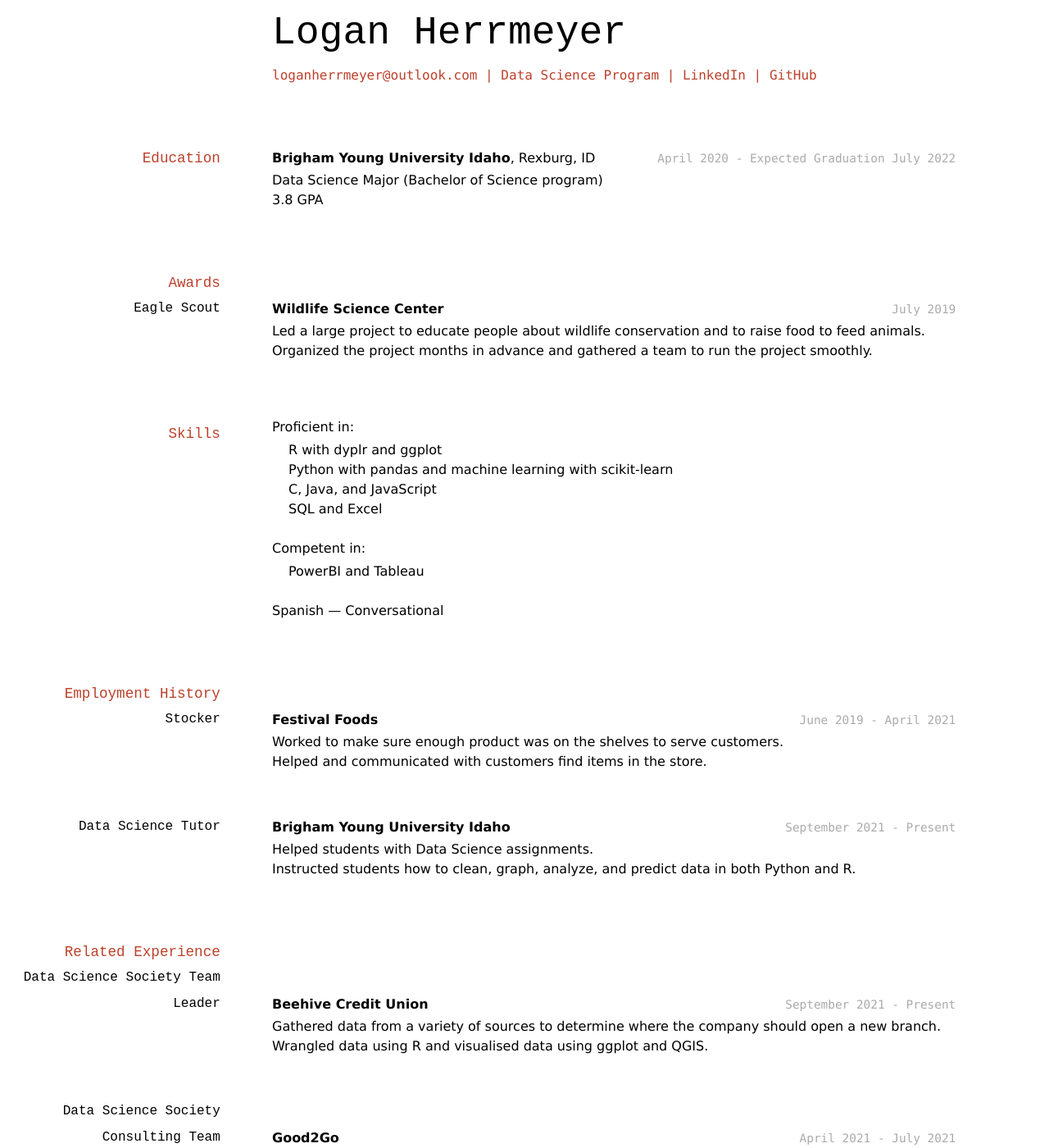
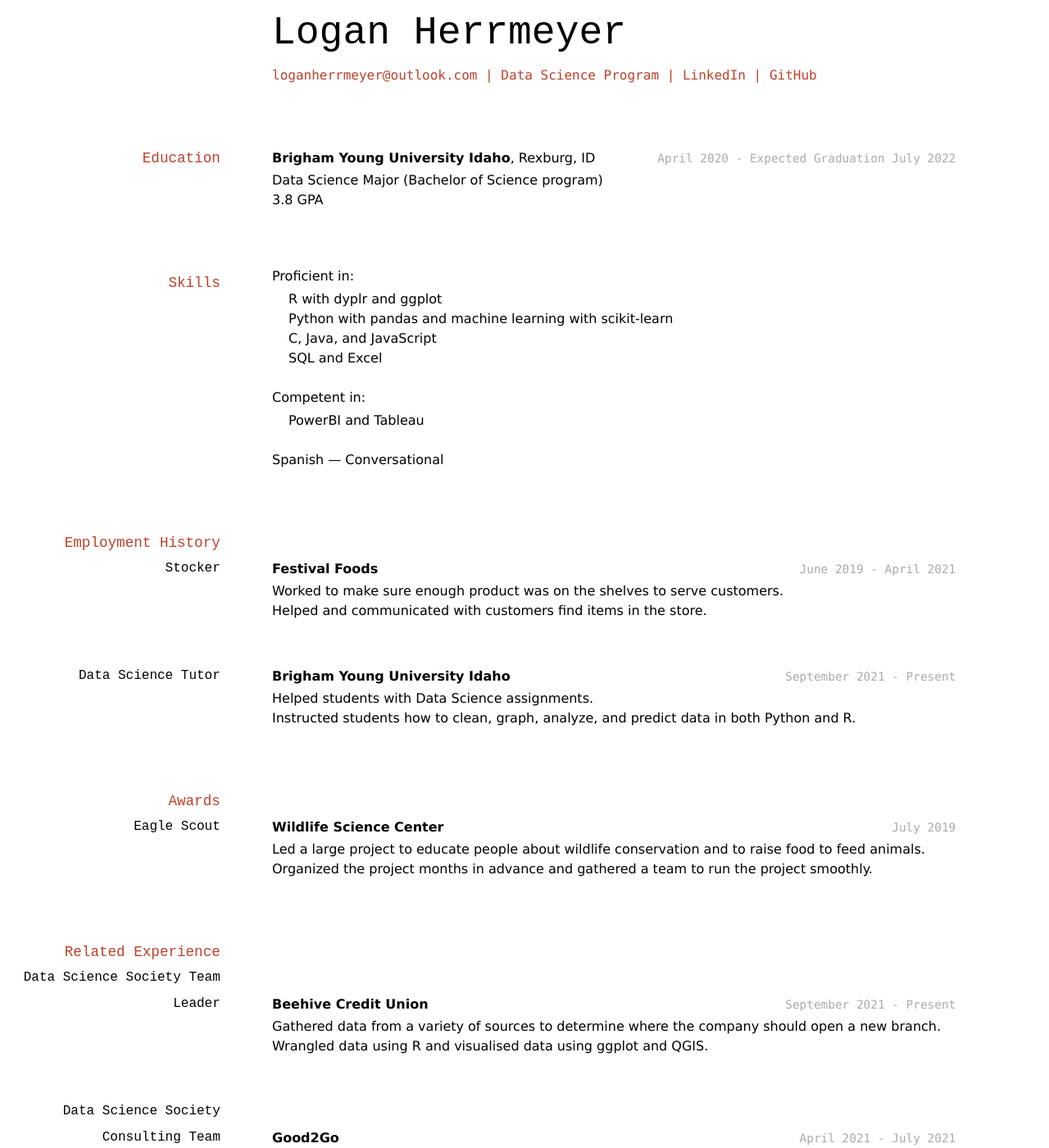
Before and after one commit to LHerrmeyer/herrmeyer_logan_resume, a Jekyll site: the page built from docs/index.md, in a window 1280 px wide and 1400 px high. Shown: the whole window at 82% size. Built offline with Jekyll 4.4.1, drawn with Linux system fonts in a browser that asks for light colours; part of the change alters nothing that is shown.

```diff
--- a/docs/index.md
+++ b/docs/index.md
@@ -20,15 +20,6 @@ __Brigham Young University Idaho__, Rexburg, ID
 
 - Data Science Major (Bachelor of Science program)
 - 3.8 GPA
-
-## Awards
-
-### Eagle Scout
-`July 2019`
-__Wildlife Science Center__
-
-- Led a large project to educate people about wildlife conservation and to raise food to feed animals.
-- Organized the project months in advance and gathered a team to run the project smoothly.
 
 ## Skills
 - Proficient in:
@@ -57,6 +48,15 @@ __Brigham Young University Idaho__
 
 - Helped students with Data Science assignments.
 - Instructed students how to clean, graph, analyze, and predict data in both Python and R.
+
+## Awards
+
+### Eagle Scout
+`July 2019`
+__Wildlife Science Center__
+
+- Led a large project to educate people about wildlife conservation and to raise food to feed animals.
+- Organized the project months in advance and gathered a team to run the project smoothly.
 
 ## Related Experience
 
```
